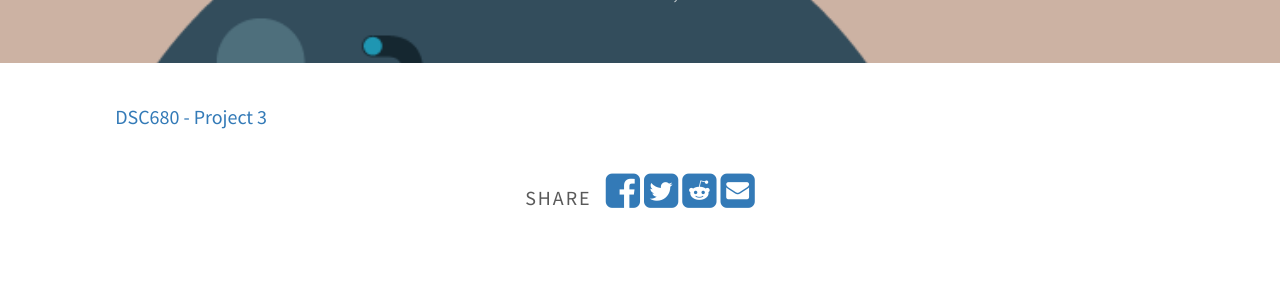
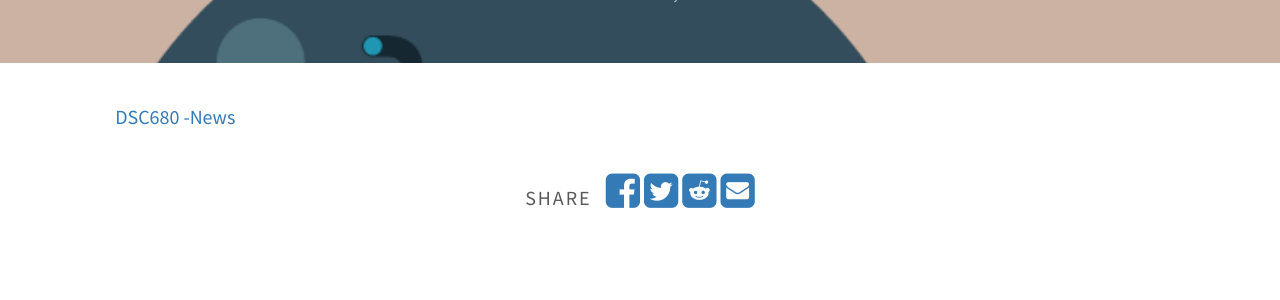
Before and after one commit to knmoses/knmoses.github.io, a Jekyll site: the page built from _portfolio/submarine.md, in a window 1280 px wide. Shown: the part 271-571 px from the top of the page. Built offline with Jekyll 4.4.1, drawn with Linux system fonts in a browser that asks for light colours.

Commit message:
Update submarine.md

```diff
--- a/_portfolio/submarine.md
+++ b/_portfolio/submarine.md
@@ -6,4 +6,4 @@ img: "assets/img/portfolio/submarine.png"
 date: 2017-09-03
 ---
 
-[DSC680 - Project 3](https://github.com/knmoses/DSC680-Project3)
+[DSC680 -News](https://github.com/knmoses/DSC680-News)
```
